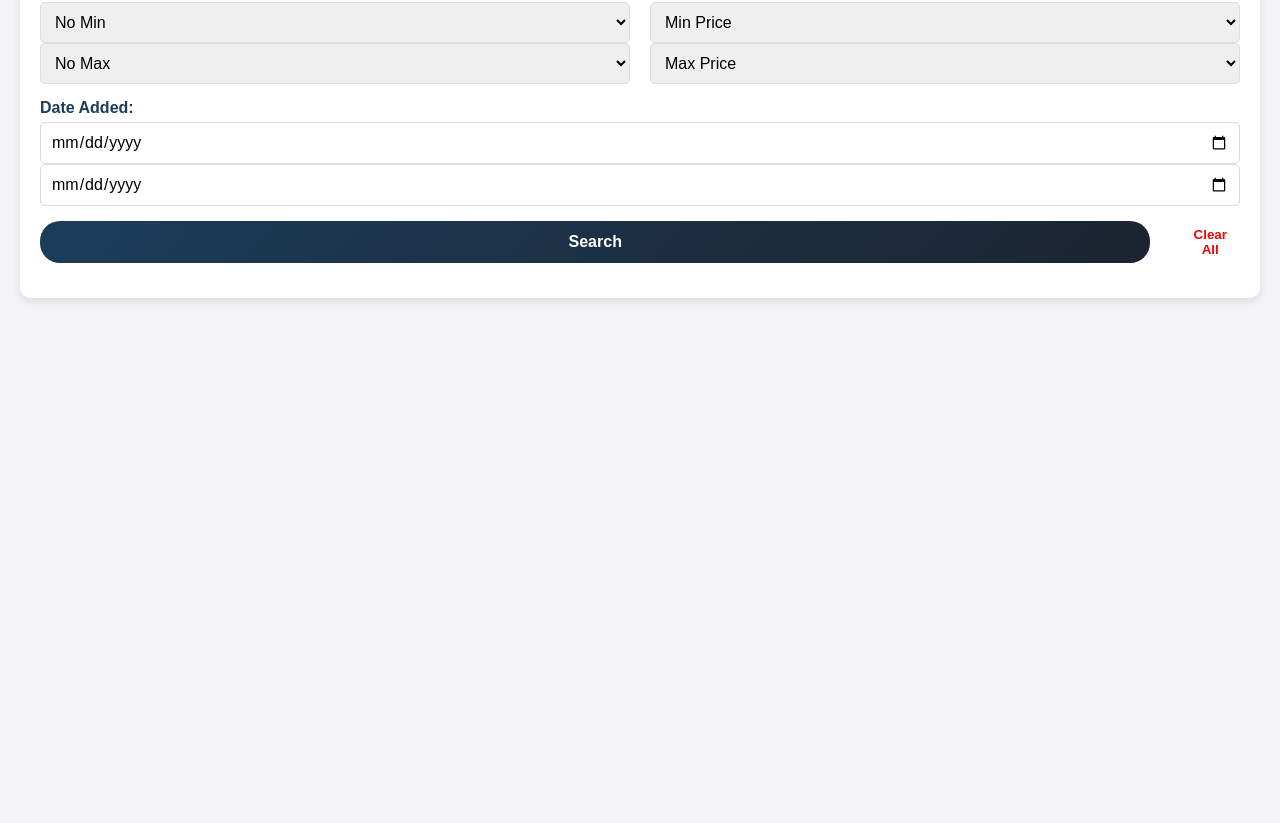
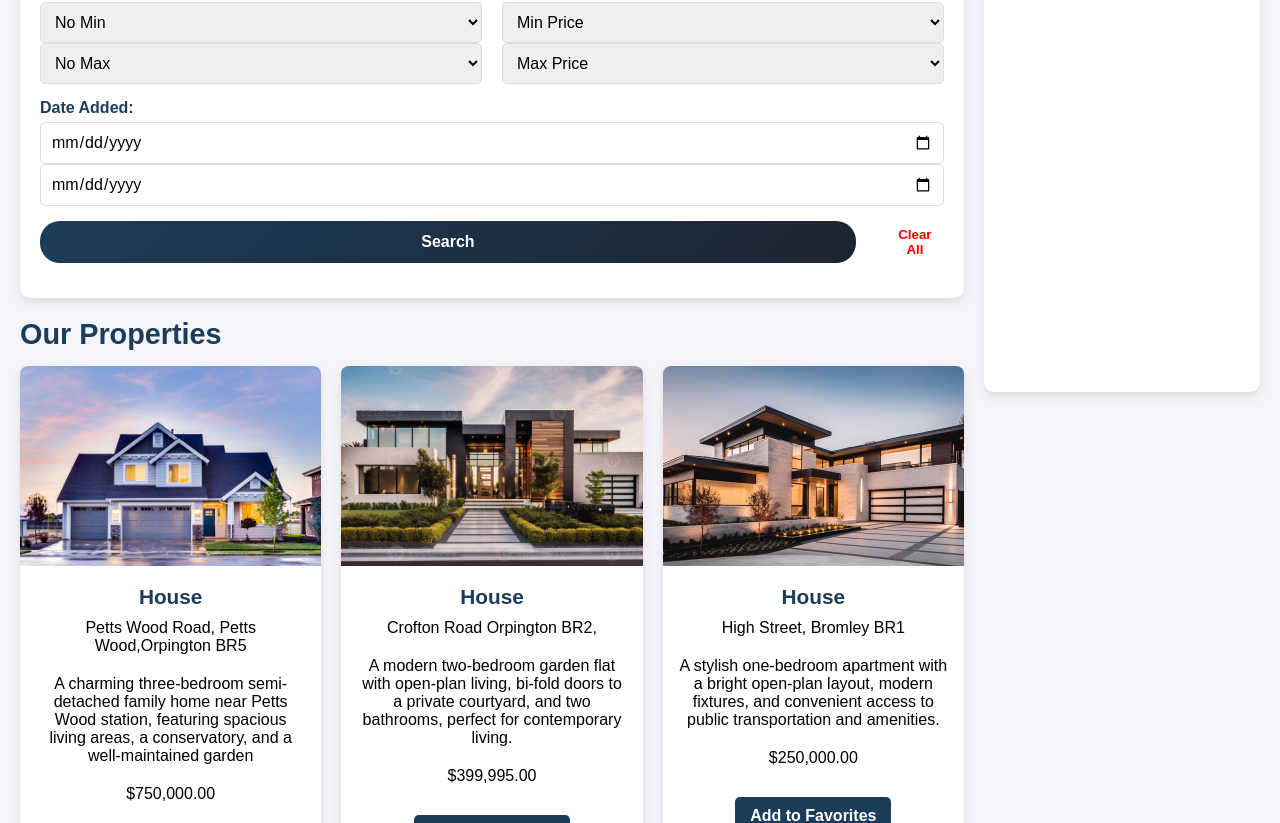
Before and after one commit to ItsRV15/PropFind, a React (Vite) app: page /search in a window 1280 px wide. Shown: the part 277-1100 px from the top of the page. Before the commit the page ends 800 px from the top, so only its background shows below. Built offline with nearby package versions, Linux system fonts and the light colour scheme.

Commit message:
Created the properties cards in properties page and also created the favourite section using asid

```diff
--- a/src/Search.jsx
+++ b/src/Search.jsx
@@ -85,6 +85,64 @@ export default function Search() {
   };
 
 
+    // Clear search results and reset form
+  const handleClearSearch = () => {
+    setFilteredProperties(propertiesData.properties); // Reset to all properties
+    document.querySelector(".Search-form").reset(); // Reset form fields
+  };
+
+
+  const navigate = useNavigate(); // Hook for navigation ,That function lets you change the URL programmatically
+  //useNavigate comes from react-router-dom
+
+
+  // Navigate to the property details page
+  const handleExploreMore = (id) => { //function that receives a property ID
+    navigate(`/properties/${id}`);
+  };
+
+    // Add a property to the favorites list
+  const addToFavorites = (property) => {
+    //loop through the favourite array with ID to check is it already there
+    if (!favorites.some((fav) => fav.id === property.id)) {
+      setFavorites([...favorites, property]);
+      //creates a new array,copies all existing favourites and add the new one to end
+    }
+  };
+
+
+    // Remove a property from the favorites list
+    //loop through all favourites and keep only not matching props with ID
+  const removeFromFavorites = (propertyId) => {
+    setFavorites(favorites.filter((fav) => fav.id !== propertyId));
+  };
+
+    // Clear all favorites
+  const clearFavorites = () => {
+    setFavorites([]); //empty array
+  };
+
+    // Handle dragging a property card
+  const handleDragStart = (event, property) => {
+    event.dataTransfer.setData("property", JSON.stringify(property));
+  };
+
+  // Handle dropping a property card into the favorites list
+  const handleDrop = (event) => {
+    event.preventDefault();
+    const propertyData = event.dataTransfer.getData("property");
+    const property = JSON.parse(propertyData);
+    addToFavorites(property);
+  };
+
+  // Allow dropping in the favorites list
+  const handleDragOver = (event) => {
+    event.preventDefault();
+  };
+
+
+
+
 
   return (
     <div className="wrapper">
@@ -93,7 +151,7 @@ export default function Search() {
         <section className="left-section">
           <div className="Search-container">
             {/* Search Form */}
-            <form className="Search-form" >
+            <form className="Search-form" onSubmit={handleSearch} >
               <h2 className="section-title">Search Properties</h2>
               {/* Property Type */}
               <div className="form-row">
@@ -189,7 +247,7 @@ export default function Search() {
                 </button>
                 <button
                   type="button"
-
+                  onClick={handleClearSearch}
                   className="clear-button"
                 >
                   Clear All
@@ -198,8 +256,94 @@ export default function Search() {
             </form>
           </div>
 
+          {/* Search Results */}
+          <div className="results-container">
+            <h2 className="section-title">Our Properties</h2>
+            {filteredProperties.length > 0 ? ( //check there any props after filtering if true show them
+              <div className="property-gallery">
+                {filteredProperties.map((property) => (//loop through each prop and creates one ard for each
+                  <div
+                    key={property.id}
+                    className="property-card"
+                    draggable
+                    //attaches property data to the drag event
+                    onDragStart={(event) => handleDragStart(event, property)}
+                  >
+                    <img
+                      src={property.picture}
+                      alt={property.type}
+                      className="property-image"
+                    />
+                    <div className="property-details">
+                      <h3>{property.type}</h3>
+                      <p>{property.location}</p>
+                      <p>{property.shortdescription}</p>
+                      <p>
+                        {new Intl.NumberFormat("en-US", { //formatting the price as currency(add ,/$)
+                          style: "currency",
+                          currency: "USD",
+                        }).format(property.price)}
+                      </p>
+
+
+                      <button //adding prop to the fav list, passses the entire prop object
+                        onClick={() => addToFavorites(property)}
+                        className="add-favorite-button"
+                      >
+                        Add to Favorites
+                      </button>
+                      <button
+                        onClick={() => handleExploreMore(property.id)}
+                        className="explore-button"
+                      >
+                        Explore More
+                      </button>
+                    </div>
+                  </div>
+                ))}
+              </div>
+            ) : (
+              <p className="no-results">No properties match your search.</p>
+            )}
+          </div>
+
 
         </section>
+
+        {/* Favorites Section */}
+        <aside
+          className="favourites-list"
+          onDrop={handleDrop}
+          onDragOver={handleDragOver}
+        >
+          <h2>Favorites</h2>
+          {favorites.length > 0 ? (
+            <>
+              {favorites.map((fav) => (
+                <div key={fav.id} className="favourite-item">
+                  <img src={fav.picture} alt={fav.type} />
+                  <div>
+                    <h3 className="favorite-type">{fav.type}</h3>
+                    <button
+                      onClick={() => removeFromFavorites(fav.id)}
+                      className="remove-button"
+                    >
+                      Remove
+                    </button>
+                  </div>
+                </div>
+              ))}
+              <button
+                onClick={clearFavorites}
+                className="clear-button favorites-clear"
+              >
+                Clear All Favorites
+              </button>
+            </>
+          ) : (
+            <p>Drag properties here or click "Add to Favorites".</p>
+          )}
+        </aside>
 
 
       </main>
--- a/src/data/properties.json
+++ b/src/data/properties.json
@@ -188,7 +188,7 @@
 		},
 		{
 			"id": "prop8",
-			"type": "Bunglow",
+			"type": "Bungalow",
 			"bedrooms": 2,
 			"price": 420000,
 			"tenure": "Leasehold",
```
